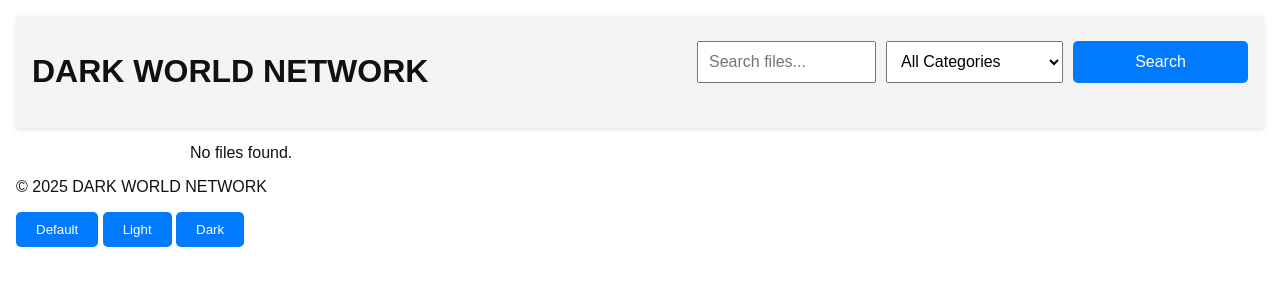
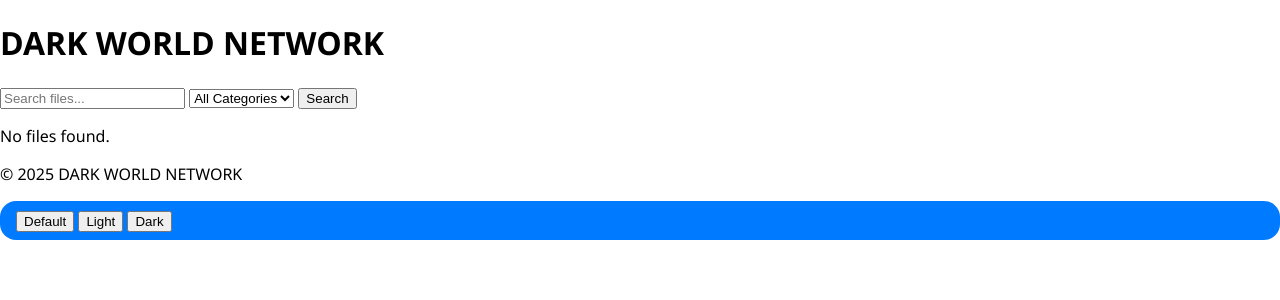
Before and after one commit to copytools/dark-world-network, a Flask app: page / in a window 1280 px wide. Shown: the top 300 px of the page. Run offline with Flask 3, Linux system fonts and the light colour scheme; data that the repository does not hold is empty.

Commit message:
style.css

```diff
--- a/static/css/style.css
+++ b/static/css/style.css
@@ -1,139 +1,35 @@
-:root {
-  --bg: #ffffff;
-  --text: #111111;
-  --card: #f4f4f4;
-  --btn-bg: #007bff;
-  --btn-text: #fff;
-}
-[data-theme="dark"] {
-  --bg: #121212;
-  --text: #eeeeee;
-  --card: #1e1e1e;
-  --btn-bg: #4444ff;
-}
-[data-theme="light"] {
-  --bg: #f8f9fa;
-  --text: #000000;
-  --card: #ffffff;
-  --btn-bg: #28a745;
-}
-[data-theme="default"] {
-  --bg: #e0e0e0;
-  --text: #000000;
-  --card: #ffffff;
-  --btn-bg: #17a2b8;
-}
+/* Updated style.css for DARK WORLD NETWORK */
 
-body {
-  background: var(--bg);
-  color: var(--text);
-  font-family: Arial, sans-serif;
-  margin: 0;
-  padding: 1em;
-}
-header {
-  background: var(--card);
-  padding: 1em;
-  display: flex;
-  justify-content: space-between;
-  align-items: center;
-  box-shadow: 0 2px 5px rgba(0,0,0,0.1);
-}
-nav a {
-  margin-right: 1em;
-  text-decoration: none;
-  color: var(--text);
-}
-main {
-  max-width: 900px;
-  margin: auto;
-}
-.container {
-  display: flex;
-  flex-wrap: wrap;
-  gap: 20px;
-  margin-top: 1em;
-}
-.card {
-  background: var(--card);
-  padding: 15px;
-  border-radius: 10px;
-  width: 250px;
-  box-shadow: 2px 2px 8px rgba(0,0,0,0.2);
-}
-.search-form, .upload-form {
-  margin-bottom: 20px;
-}
-.search-form input, .search-form select,
-.upload-form input, .upload-form textarea {
-  padding: 0.5em;
-  margin: 0.3em 0;
-  width: 100%;
-  box-sizing: border-box;
-}
-button, .btn {
-  padding: 10px 20px;
-  background-color: var(--btn-bg);
-  color: var(--btn-text);
-  border: none;
-  border-radius: 5px;
-  cursor: pointer;
-  text-decoration: none;
-}
-.tag {
-  font-size: 0.8em;
-  background: #999;
-  color: white;
-  padding: 2px 6px;
-  border-radius: 3px;
-  float: right;
-}
-.login-form {
-  max-width: 400px;
-  margin: auto;
-  padding: 20px;
-  background: var(--card);
-  border-radius: 10px;
-  box-shadow: 0 0 10px rgba(0,0,0,0.2);
-}
-.login-form input {
-  width: 100%;
-  padding: 10px;
-  margin: 10px 0;
-}
-.error {
-  color: red;
-  font-weight: bold;
-  text-align: center;
-}
-.file-list {
-  list-style: none;
-  padding: 0;
-}
-.file-list li {
-  background: var(--card);
-  margin: 10px 0;
-  padding: 15px;
-  border-radius: 10px;
-  box-shadow: 0 2px 6px rgba(0,0,0,0.2);
-}
-.search-bar {
-  display: flex;
-  flex-wrap: wrap;
-  gap: 10px;
-  margin-bottom: 20px;
-}
-.search-bar input, .search-bar select, .search-bar button {
-  padding: 10px;
-  font-size: 16px;
-  flex: 1;
-  min-width: 150px;
-}
-@media (max-width: 600px) {
-  .file-list li {
-    font-size: 14px;
-  }
-  .search-bar {
-    flex-direction: column;
-  }
-}
+:root { --bg-color: #ffffff; --text-color: #000000; --card-bg: #f0f0f0; --primary: #007bff; --secondary: #6c757d; --border-radius: 1rem; }
+
+body.dark { --bg-color: #121212; --text-color: #ffffff; --card-bg: #1e1e1e; --primary: #0d6efd; --secondary: #adb5bd; }
+
+body.light { --bg-color: #ffffff; --text-color: #000000; --card-bg: #f0f0f0; --primary: #007bff; --secondary: #6c757d; }
+
+body { margin: 0; font-family: 'Segoe UI', Tahoma, Geneva, Verdana, sans-serif; background-color: var(--bg-color); color: var(--text-color); transition: background-color 0.3s ease, color 0.3s ease; }
+
+.container { max-width: 1200px; margin: auto; padding: 1rem; }
+
+.header { display: flex; justify-content: space-between; align-items: center; margin-bottom: 1rem; }
+
+.search-filter { display: flex; flex-wrap: wrap; gap: 0.5rem; margin-bottom: 1rem; }
+
+.search-filter input, .search-filter select { padding: 0.5rem; border-radius: var(--border-radius); border: 1px solid var(--secondary); background-color: var(--card-bg); color: var(--text-color); outline: none; }
+
+.theme-toggle { cursor: pointer; padding: 0.5rem 1rem; background-color: var(--primary); border: none; border-radius: var(--border-radius); color: white; font-weight: bold; }
+
+.grid { display: grid; grid-template-columns: repeat(auto-fit, minmax(250px, 1fr)); gap: 1rem; }
+
+.card { background-color: var(--card-bg); padding: 1rem; border-radius: var(--border-radius); box-shadow: 0 0 10px rgba(0,0,0,0.1); transition: transform 0.2s ease; }
+
+.card:hover { transform: translateY(-5px); }
+
+.card-title { font-size: 1.2rem; font-weight: bold; margin: 0.5rem 0; }
+
+.card-category, .card-description, .card-downloads { margin: 0.3rem 0; font-size: 0.9rem; color: var(--secondary); }
+
+.card a { display: inline-block; margin-top: 0.5rem; background-color: var(--primary); color: white; padding: 0.5rem 1rem; border-radius: var(--border-radius); text-decoration: none; font-weight: bold; transition: background-color 0.3s ease; }
+
+.card a:hover { background-color: #0056b3; }
+
+@media (max-width: 600px) { .search-filter { flex-direction: column; } }
```
